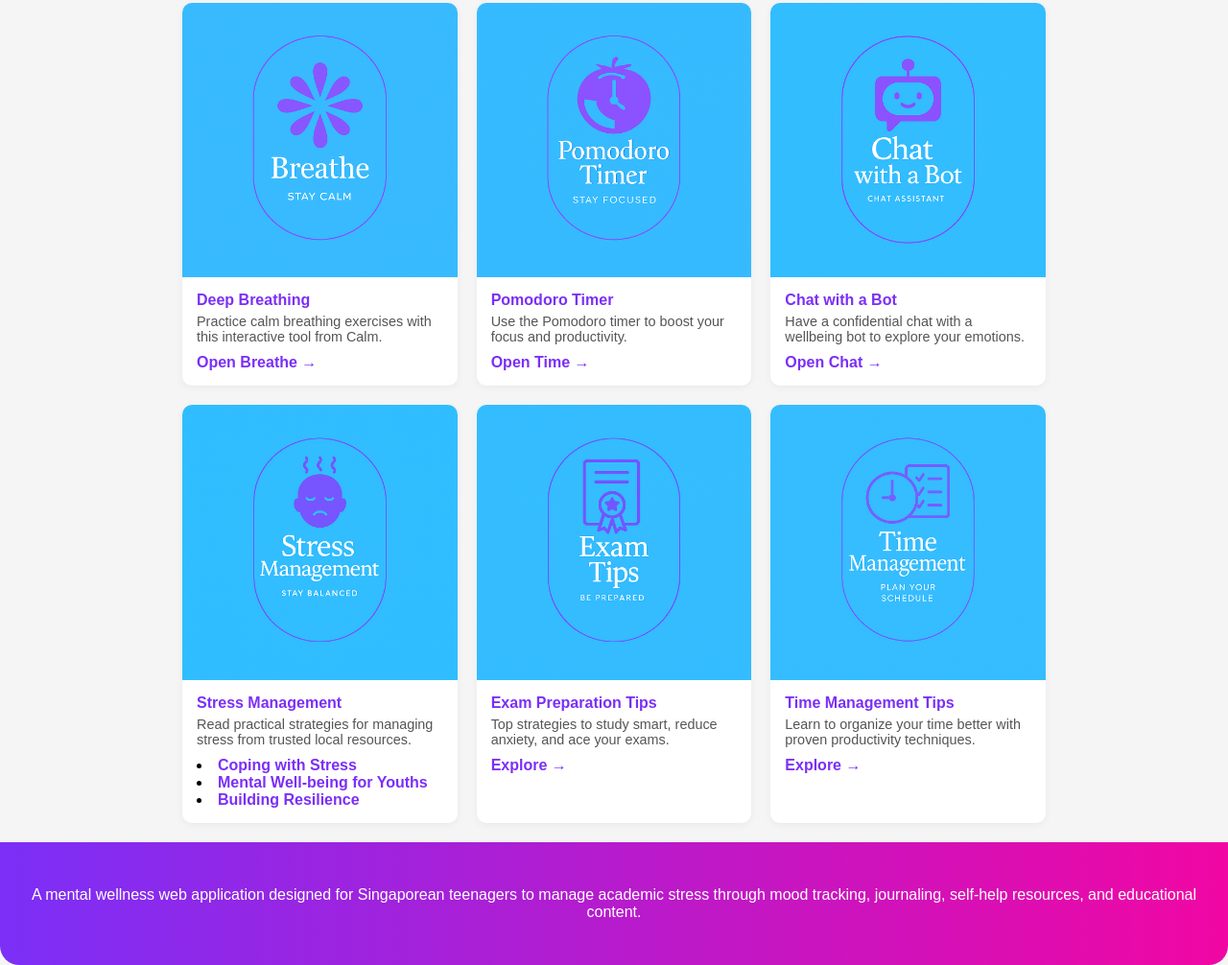
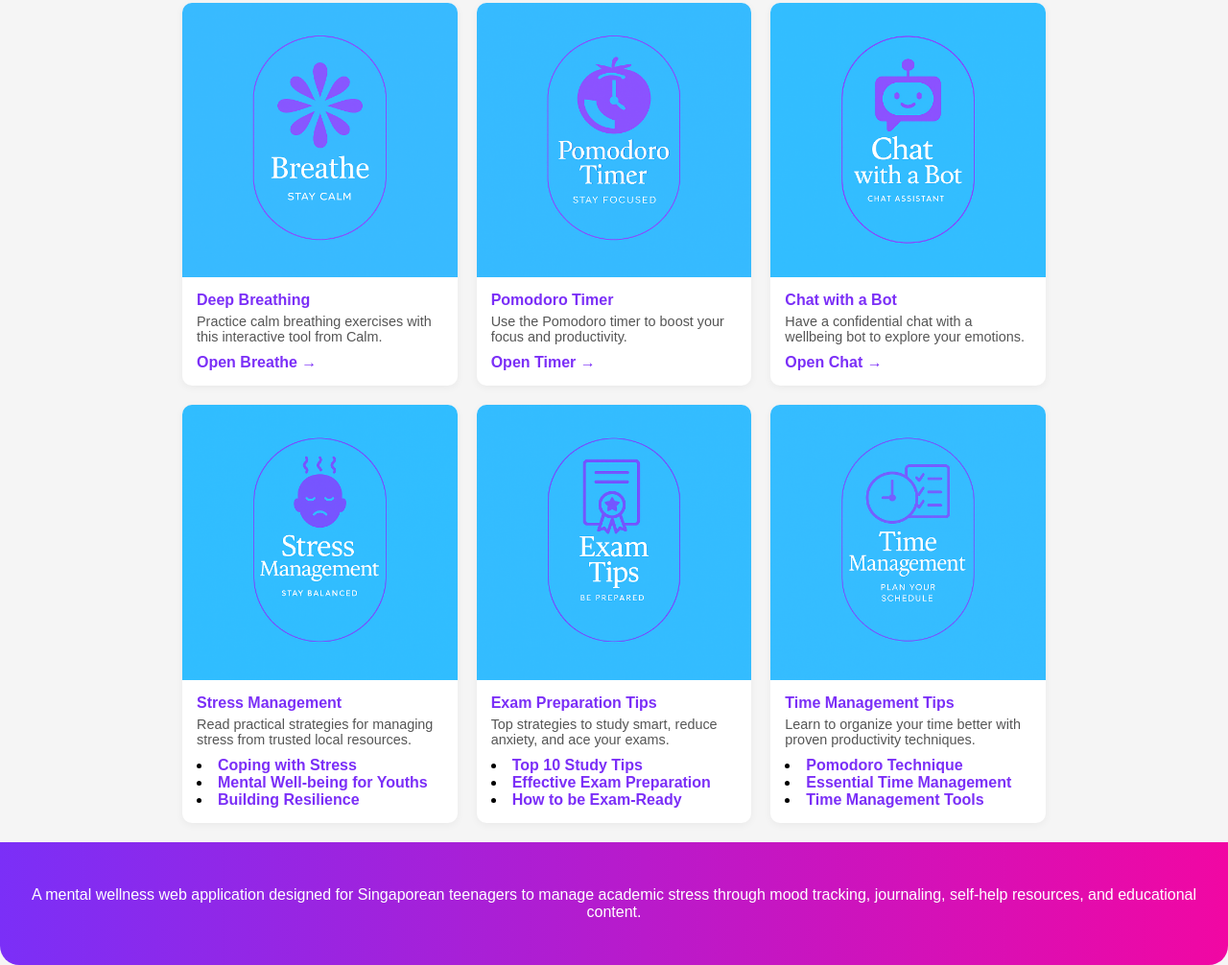
Before and after one commit to Ricktanjh/imdavibe2505, a plain HTML site: page toolkits.html in a window 1280 px wide. Shown: the part 212-1218 px from the top of the page at 96% size. Drawn offline with Linux system fonts and the light colour scheme.

Commit message:
Updated all links in toolkits.html

```diff
--- a/toolkits.html
+++ b/toolkits.html
@@ -125,7 +125,7 @@
       <div class="video-content">
         <div class="video-title">Pomodoro Timer</div>
         <div class="video-desc">Use the Pomodoro timer to boost your focus and productivity.</div>
-        <a href="https://pomodorotimer.online/" target="_blank" class="watch-link">Open Time →</a>
+        <a href="https://pomodorotimer.online/" target="_blank" class="watch-link">Open Timer →</a>
       </div>
     </div>
 
@@ -145,7 +145,7 @@
         <div class="video-desc">Read practical strategies for managing stress from trusted local resources.</div>
         <li><a href="https://www.mindline.sg/youth/article/coping-with-stress?type=mood" target="_blank" class="watch-link">Coping with Stress</a></li>
         <li><a href="https://www.ncss.gov.sg/research-and-insights/community-resources/mental-well-being/for-youths" target="_blank" class="watch-link">Mental Well-being for Youths</a></li>
-      <li><a href="https://www.mindline.sg/youth/article/building-resilience-in-singapores-youth?type=interest" target="_blank" class="watch-link">Building Resilience</a></li>
+        <li><a href="https://www.mindline.sg/youth/article/building-resilience-in-singapores-youth?type=interest" target="_blank" class="watch-link">Building Resilience</a></li>
       </div>
     </div>
 
@@ -154,7 +154,9 @@
       <div class="video-content">
         <div class="video-title">Exam Preparation Tips</div>
         <div class="video-desc">Top strategies to study smart, reduce anxiety, and ace your exams.</div>
-        <a href="https://www.topuniversities.com/student-info/health-and-support/exam-preparation-ten-study-tips" target="_blank" class="watch-link">Explore →</a>
+        <li><a href="https://www.topuniversities.com/student-info/health-and-support/exam-preparation-ten-study-tips" target="_blank" class="watch-link">Top 10 Study Tips</a></li>
+        <li><a href="https://blog.cambridgeinternational.org/tips-for-effective-exam-preparation/" target="_blank" class="watch-link">Effective Exam Preparation</a></li>
+        <li><a href="https://www.psb-academy.edu.sg/blog/study-tips-how-to-be-exam-ready" target="_blank" class="watch-link">How to be Exam-Ready</a></li>
       </div>
     </div>
 
@@ -163,8 +165,10 @@
       <div class="video-content">
         <div class="video-title">Time Management Tips</div>
         <div class="video-desc">Learn to organize your time better with proven productivity techniques.</div>
-        <a href="https://todoist.com/productivity-methods/pomodoro-technique" target="_blank" class="watch-link">Explore →</a>
-      </div>
+        <li><a href="https://todoist.com/productivity-methods/pomodoro-technique" target="_blank" class="watch-link">Pomodoro Technique</a></li>
+        <li><a href="https://www.skillsyouneed.com/ps/time-management.html" target="_blank" class="watch-link">Essential Time Management</a></li>
+        <li><a href="https://www.mindtools.com/pages/main/newMN_HTE.htm" target="_blank" class="watch-link">Time Management Tools</a></li>
+        </div>
     </div>
 
   </div>
```
